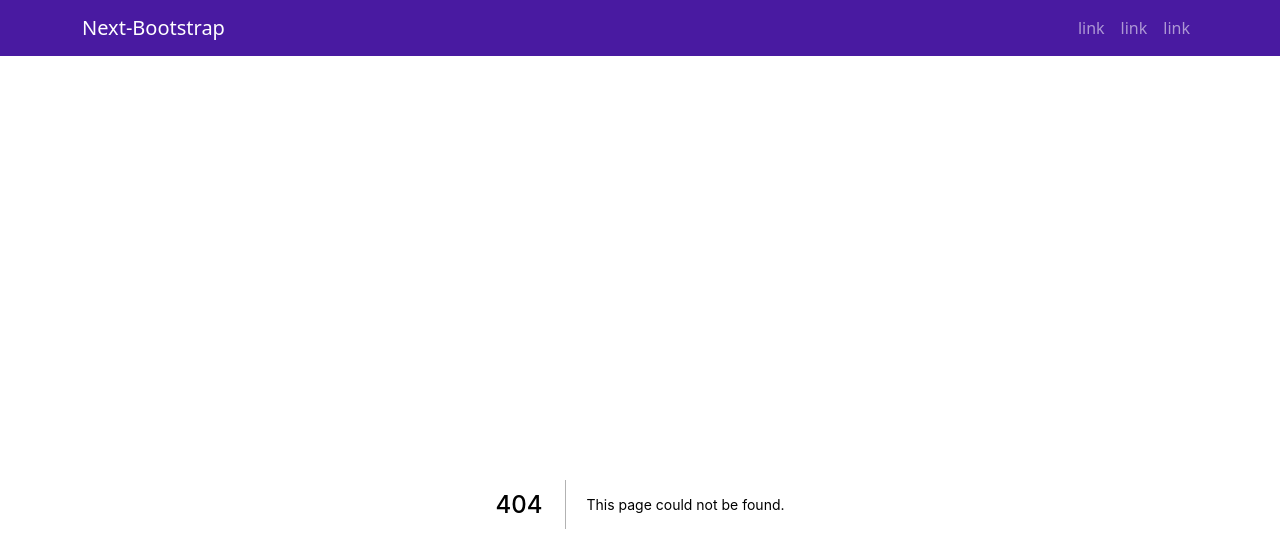
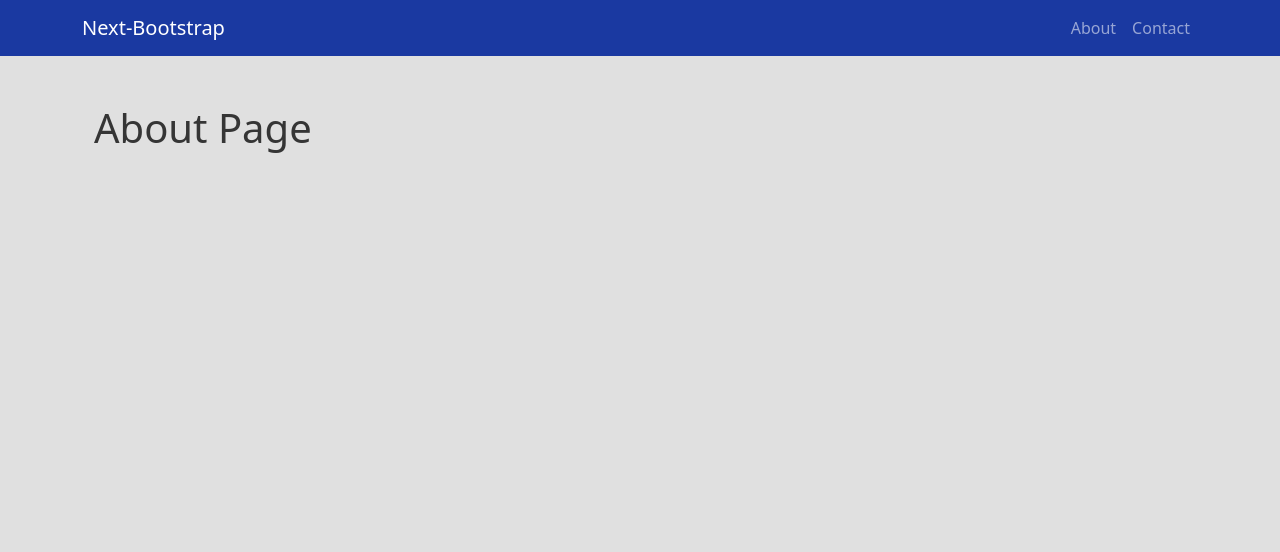
Before and after one commit to blakeabbott2020/next-bootstrap, a Next.js app: page /about in a window 1280 px wide. Before the commit this address had no page. Shown: the top 552 px of the page. Built offline with nearby package versions, Linux system fonts and the light colour scheme.

Commit message:
updated navbar using 'next/link'

```diff
--- a/components/Layout.js
+++ b/components/Layout.js
@@ -6,9 +6,9 @@ export default function Layout({ children }) {
     return (
         <div>
             <Head>
-                <title>Next Bootstrap Template</title>
+                <title>Next-Bootstrap Template</title>
                 <meta charSet="utf-8" />
-                <meta name="keywords" content="nextjs, react-bootstrap, bootstrap, next-bootstrap, next-strap" />
+                <meta name="keywords" content="nextjs,reactjs,react-bootstrap,bootstrap,next-bootstrap,next-strap" />
                 <meta name="description" content="A simple next app with react-bootstrap and bootstrap" />
                 <meta name="author" content="Webb Designs" />
                 <meta name="viewport" content="width=device-width, initial-scale=1.0" />
--- a/components/Navigation.js
+++ b/components/Navigation.js
@@ -1,19 +1,29 @@
 import { Navbar, Container, Nav } from 'react-bootstrap'
+import Link from 'next/link'
 
 export default function Navigation() {
     return (
-        <Navbar variant="dark" bg="primary" expand="lg">
+        <Navbar variant="dark" bg="primary" className='bg-gradiant' expand="lg">
             <Container>
-                <Navbar.Brand href="/">Next-Bootstrap</Navbar.Brand>
+                <Link href="/" passHref>
+                    <Navbar.Brand>Next-Bootstrap</Navbar.Brand>
+                </Link>
                 <Navbar.Toggle aria-controls="basic-navbar-nav" />
                 <Navbar.Collapse id="navbar">
                     <Nav className="ms-auto">
-                        <Nav.Link href="#home">link</Nav.Link>
-                        <Nav.Link href="#home">link</Nav.Link>
-                        <Nav.Link href="#home">link</Nav.Link>
+                        <NavLink href="/about" text="About" />
+                        <NavLink href="/contact" text="Contact" />
                     </Nav>
                 </Navbar.Collapse>
             </Container>
         </Navbar>
     )
 }
+
+function NavLink({ href, text }) {
+    return (
+        <Link href={href} passHref>
+            <Nav.Link>{text}</Nav.Link>
+        </Link>
+    )
+}
--- /dev/null
+++ b/pages/about/index.js
@@ -0,0 +1,9 @@
+import { Container } from "react-bootstrap";
+
+export default function AboutPage() {
+    return (
+        <Container>
+            <h1>About Page</h1>
+        </Container>
+    )
+}
--- a/styles/custom.scss
+++ b/styles/custom.scss
@@ -11,7 +11,7 @@ $body-color: #353535 !default;
 
 // default color variables.
 // ----------------
-$primary: #491aa1;
+$primary: #1a39a1;
 // $secondary:
 // $success:
 // $info:
```
Also changed, not shown: pages/contact/index.js (added, +9 -0 lines).
